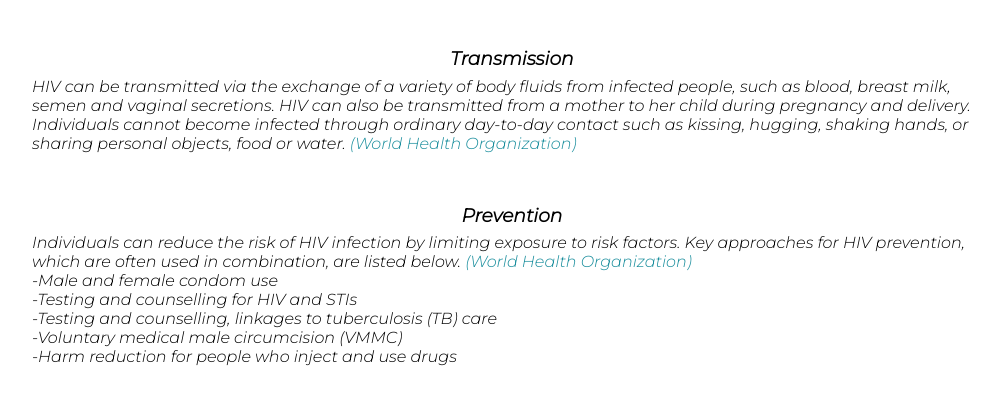
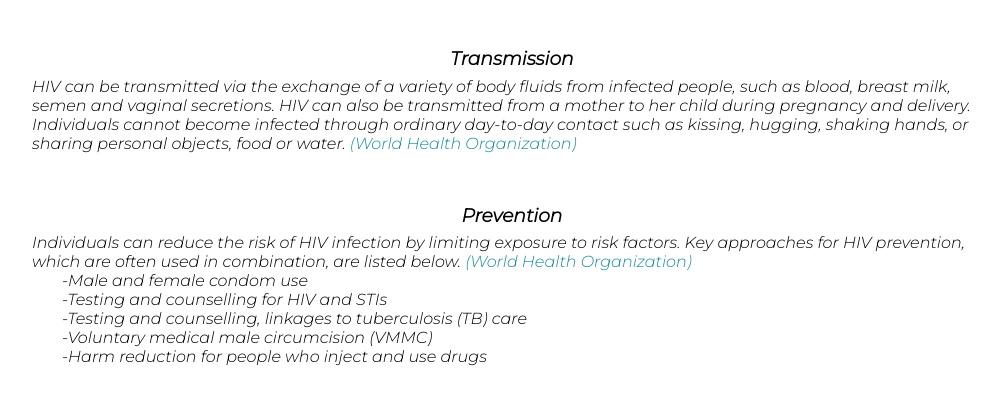
Before and after one commit to addison-ch/Airborne_HtN2020, a Flask app: template templates/hiv.html in a window 1280 px wide. Shown: the part 758-1175 px from the top of the page, without its empty margins (128-1128 px from the left). Run offline with Flask 2, Linux system fonts and the light colour scheme; the template is opened without the code that fills it, so the values that code supplies are empty.

Commit message:
Changed unordered list css
Added 30px of padding-left to the ul tag with the text class.

```diff
--- a/static/style/country.css
+++ b/static/style/country.css
@@ -11,11 +11,13 @@ body{
     margin: 0;
     padding: 0;
   }
+
 ul {
     list-style-type: none;
     margin: 0;
     padding: 0;
 }
+
 a{
     text-decoration: none;
     color: rgb(24, 141, 156);
@@ -64,6 +66,10 @@ h1{
     padding-bottom: 4%;
 }
 
+.text ul {
+    padding-left: 30px;
+}
+
 .desc {
     padding-bottom: 0.5%;
 }
```
Also changed, not shown: templates/influenza.html (+5 -5 lines).
